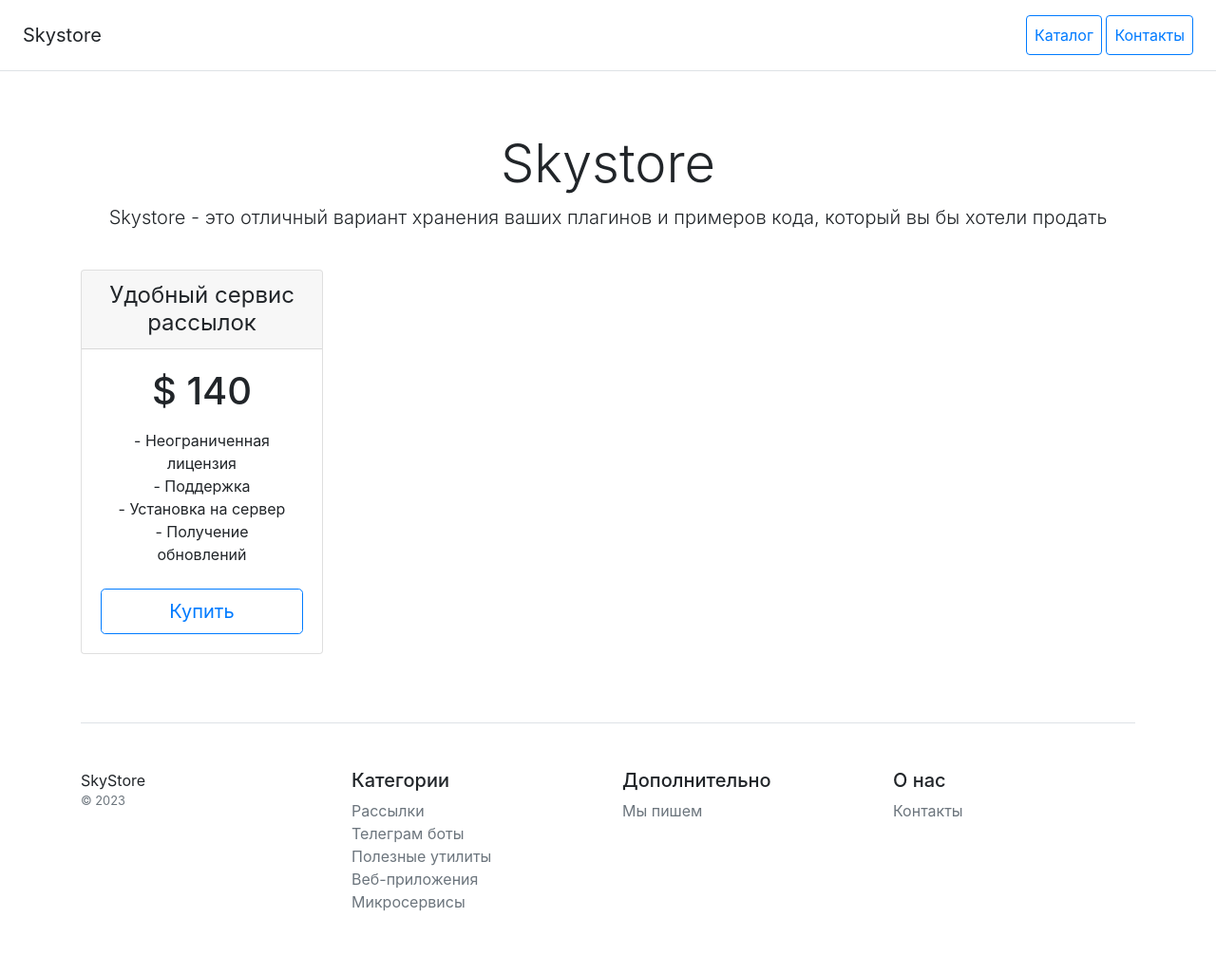
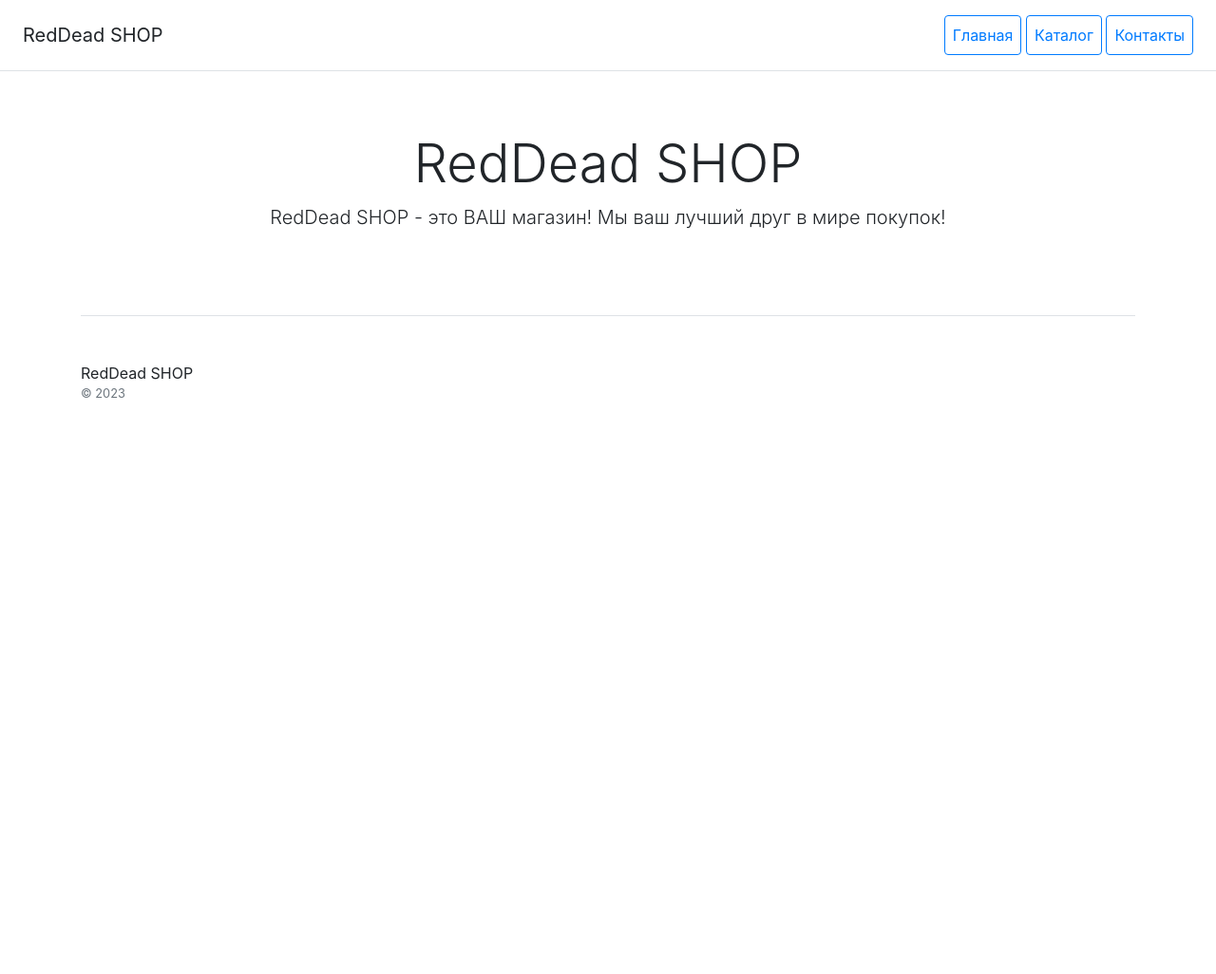
Before and after one commit to Idvri/dj_hw, a Django app: page / in a window 1280 px wide. Shown: the whole page at 95% size. After the commit the page ends 419 px from the top, so only its background shows below. Run offline with Django 4.2, Linux system fonts and the light colour scheme; parts of the project's set-up code (start-up, migrations or seed data) failed here and were passed over; some libraries are stand-ins or nearby versions.

Commit message:
Выполнил hw, все 4 задания. Добавил котроллер для новой страницы, устранил повторяющееся части шаблонов. Добавил изображения.

```diff
--- /dev/null
+++ b/catalog/templates/main/base.html
@@ -0,0 +1,29 @@
+<!doctype html>
+<html lang="en">
+<head>
+    <meta charset="utf-8">
+    <meta name="viewport" content="width=device-width, initial-scale=1">
+    <title>RedDead SHOP</title>
+    <link href="/static/bootstrap.min.css" rel="stylesheet">
+</head>
+<body>
+{% include 'main/includes/inc_main_menu.html' %}
+
+<div class="container">
+
+    {% block content %}
+    {% endblock %}
+
+    <footer class="pt-4 my-md-5 pt-md-5 border-top">
+        <div class="row">
+            <div class="col-12 col-md">
+                RedDead SHOP
+                <small class="d-block mb-3 text-muted">&copy; 2023</small>
+            </div>
+        </div>
+    </footer>
+</div>
+
+<script src="/static/bootstrap.bundle.min.js"></script>
+</body>
+</html>
--- a/catalog/templates/main/home_page.html
+++ b/catalog/templates/main/home_page.html
@@ -1,79 +1,7 @@
-<!doctype html>
-<html lang="en">
-<head>
-    <meta charset="utf-8">
-    <meta name="viewport" content="width=device-width, initial-scale=1">
-    <title>Skystore</title>
-    <link href="/static/bootstrap.min.css" rel="stylesheet">
-</head>
-<body>
-<div class="d-flex flex-column flex-md-row align-items-center p-3 px-md-4 mb-3 bg-white border-bottom box-shadow">
-    <h5 class="my-0 mr-md-auto font-weight-normal">Skystore</h5>
-    <nav class="ms-5">
-        <a class="p-2 btn btn-outline-primary" href="/">Каталог</a>
-        <a class="p-2 btn btn-outline-primary" href="/contact/">Контакты</a>
-    </nav>
+{% extends 'main/base.html' %}
+{% block content %}
+<div class="pricing-header px-3 py-3 pt-md-5 pb-md-4 mx-auto text-center">
+    <h1 class="display-4">RedDead SHOP</h1>
+    <p class="lead">RedDead SHOP - это ВАШ магазин! Мы ваш лучший друг в мире покупок!</p>
 </div>
-
-<div class="pricing-header px-3 py-3 pt-md-5 pb-md-4 mx-auto text-center">
-    <h1 class="display-4">Skystore</h1>
-    <p class="lead">Skystore - это отличный вариант хранения ваших плагинов и примеров кода, который вы бы хотели
-        продать</p>
-</div>
-
-<div class="container">
-    <div class="row text-center">
-        <div class="col-3">
-            <div class="card mb-4 box-shadow">
-                <div class="card-header">
-                    <h4 class="my-0 font-weight-normal">Удобный сервис рассылок</h4>
-                </div>
-                <div class="card-body">
-                    <h1 class="card-title pricing-card-title">$ 140</h1>
-                    <ul class="list-unstyled mt-3 mb-4 text-start m-3">
-                        <li>- Неограниченная лицензия</li>
-                        <li>- Поддержка</li>
-                        <li>- Установка на сервер</li>
-                        <li>- Получение обновлений</li>
-                    </ul>
-                    <button type="button" class="btn btn-lg btn-block btn-outline-primary">Купить</button>
-                </div>
-            </div>
-        </div>
-    </div>
-
-    <footer class="pt-4 my-md-5 pt-md-5 border-top">
-        <div class="row">
-            <div class="col-12 col-md">
-                SkyStore
-                <small class="d-block mb-3 text-muted">&copy; 2023</small>
-            </div>
-            <div class="col-6 col-md">
-                <h5>Категории</h5>
-                <ul class="list-unstyled text-small">
-                    <li><a class="text-muted" href="#">Рассылки</a></li>
-                    <li><a class="text-muted" href="#">Телеграм боты</a></li>
-                    <li><a class="text-muted" href="#">Полезные утилиты</a></li>
-                    <li><a class="text-muted" href="#">Веб-приложения</a></li>
-                    <li><a class="text-muted" href="#">Микросервисы</a></li>
-                </ul>
-            </div>
-            <div class="col-6 col-md">
-                <h5>Дополнительно</h5>
-                <ul class="list-unstyled text-small">
-                    <li><a class="text-muted" href="#">Мы пишем</a></li>
-                </ul>
-            </div>
-            <div class="col-6 col-md">
-                <h5>О нас</h5>
-                <ul class="list-unstyled text-small">
-                    <li><a class="text-muted" href="/contact/">Контакты</a></li>
-                </ul>
-            </div>
-        </div>
-    </footer>
-</div>
-
-<script src="/static/bootstrap.bundle.min.js"></script>
-</body>
-</html>
+{% endblock %}
--- /dev/null
+++ b/catalog/templates/main/includes/inc_main_menu.html
@@ -0,0 +1,8 @@
+<div class="d-flex flex-column flex-md-row align-items-center p-3 px-md-4 mb-3 bg-white border-bottom box-shadow">
+    <h5 class="my-0 mr-md-auto font-weight-normal">RedDead SHOP</h5>
+    <nav class="ms-5">
+        <a class="p-2 btn btn-outline-primary" href="/">Главная</a>
+        <a class="p-2 btn btn-outline-primary" href="/products/">Каталог</a>
+        <a class="p-2 btn btn-outline-primary" href="/contact/">Контакты</a>
+    </nav>
+</div>
--- a/catalog/urls.py
+++ b/catalog/urls.py
@@ -1,10 +1,11 @@
 from django.urls import path
 
-from catalog.views import home_page, contact_page
+from catalog.views import home_page, contact_page, products_page
 
 app_name = 'catalog'
 
 urlpatterns = [
     path('', home_page, name='home'),
-    path('contact/', contact_page, name='contact')
+    path('contact/', contact_page, name='contact'),
+    path('products/', products_page, name='products'),
 ]
--- a/catalog/views.py
+++ b/catalog/views.py
@@ -1,4 +1,6 @@
 from django.shortcuts import render
+
+from catalog.models import Product
 
 
 # Create your views here.
@@ -13,3 +15,11 @@ def contact_page(request):
         message = request.POST.get('message')
         print(f'{name}, {phone}, {message}')
     return render(request, 'main/contact_page.html')
+
+
+def products_page(request):
+    products_list = Product.objects.all()
+    context = {
+        'object_list': products_list,
+    }
+    return render(request, 'main/products_page.html', context)
```
Also changed, not shown: catalog/management/commands/update_db.py (+7 -6 lines), catalog/templates/main/contact_page.html (+3 -51 lines), catalog/templates/main/products_page.html (added, +28 -0 lines).
